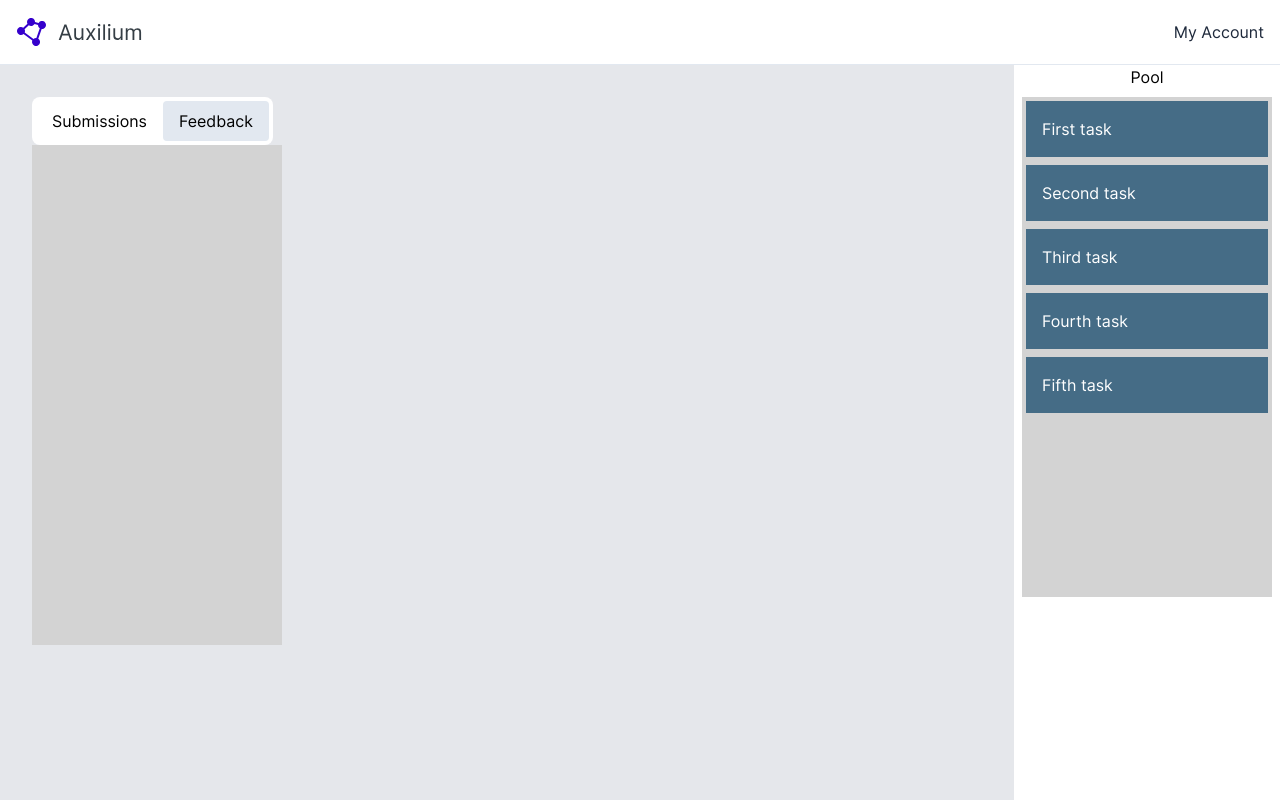
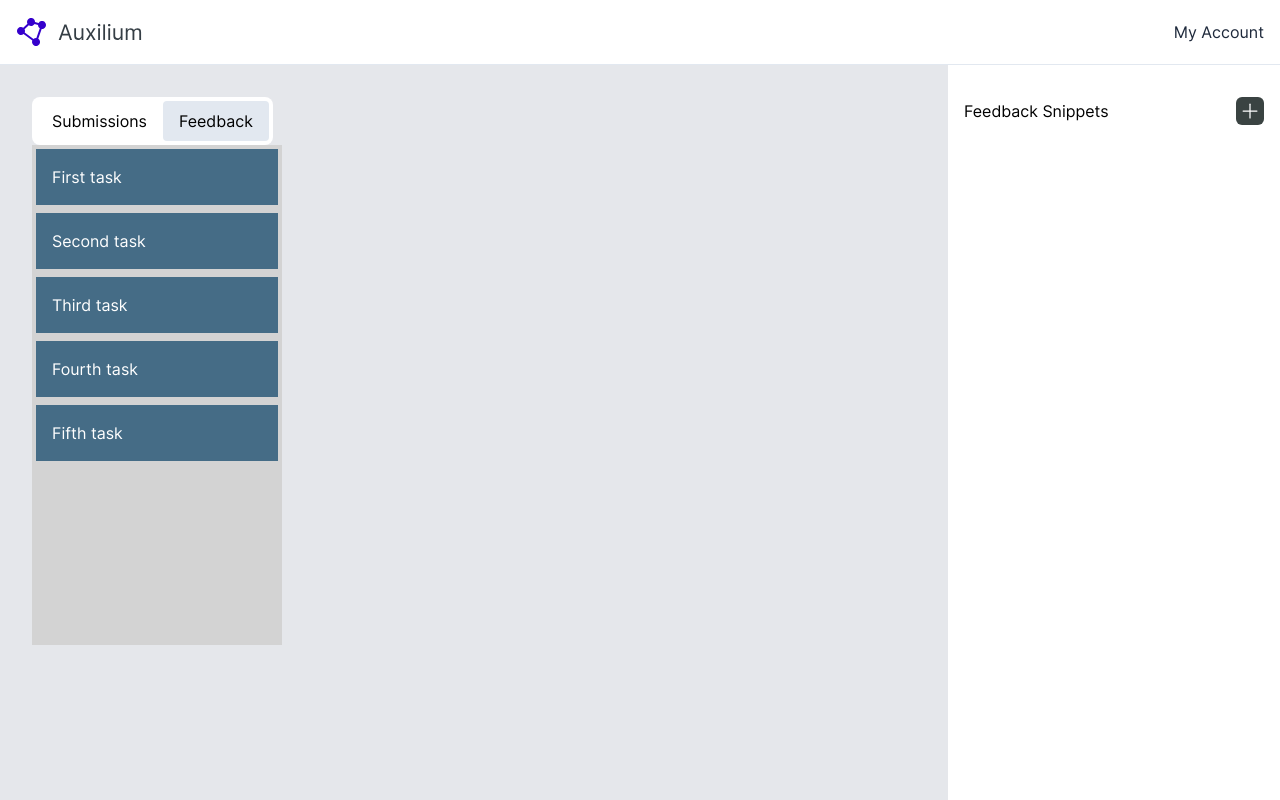
Before and after one commit to NilsHellwig/FeedbackPool-Prototyping, a React (Create React App) app in the folder prototype3/: page /feedback in a window 1280 px wide. Built offline with nearby package versions, Linux system fonts and the light colour scheme.

Commit message:
clean up header

```diff
--- a/prototype3/src/pages/FeedbackDashboard.tsx
+++ b/prototype3/src/pages/FeedbackDashboard.tsx
@@ -5,8 +5,9 @@ import { Header } from "../components/Header";
 import { AssignmentItem } from "../components/AssignmentItem";
 import { IAssignment } from "../types";
 import { useState } from "react";
-import { DotsSixVertical } from "phosphor-react";
+import { DotsSixVertical, Plus } from "phosphor-react";
 import uuid from "react-uuid";
+import cx from "classnames";
 
 const itemsFromBackend = [
   { id: uuid(), content: "First task" },
@@ -76,67 +77,6 @@ export const FeedbackDashboard = () => {
           <main className="flex-grow bg-gray-200 p-8">
             <DashboardNav />
             <section className="flex flex-col items-start max-w-7xl m-auto space-y-8">
-                <Droppable
-                  droppableId={"sidebar"}
-                  key={columns["sidebar"].name}>
-                  {(provided, snapshot) => {
-                    return (
-                      <div
-                        {...provided.droppableProps}
-                        ref={provided.innerRef}
-                        style={{
-                          background: snapshot.isDraggingOver
-                            ? "lightblue"
-                            : "lightgrey",
-                          padding: 4,
-                          width: 250,
-                          minHeight: 500,
-                        }}>
-                        {columns["sidebar"].items.map((item: any, index) => {
-                          return (
-                            <Draggable
-                              key={item.id}
-                              draggableId={item.id}
-                              index={index}>
-                              {(provided, snapshot) => {
-                                return (
-                                  <div
-                                    ref={provided.innerRef}
-                                    {...provided.draggableProps}
-                                    {...provided.dragHandleProps}
-                                    style={{
-                                      userSelect: "none",
-                                      padding: 16,
-                                      margin: "0 0 8px 0",
-                                      minHeight: "50px",
-                                      backgroundColor: snapshot.isDragging
-                                        ? "#263B4A"
-                                        : "#456C86",
-                                      color: "white",
-                                      ...provided.draggableProps.style,
-                                    }}>
-                                    {item.content}
-                                  </div>
-                                );
-                              }}
-                            </Draggable>
-                          );
-                        })}
-                        {provided.placeholder}
-                      </div>
-                    );
-                  }}
-                </Droppable>
-            </section>
-          </main>
-          <div
-            style={{
-              display: "flex",
-              flexDirection: "column",
-              alignItems: "center",
-            }}>
-            <h2>{columns["pool"].name}</h2>
-            <div style={{ margin: 8 }}>
               <Droppable droppableId={"pool"} key={columns["pool"].name}>
                 {(provided, snapshot) => {
                   return (
@@ -186,6 +126,61 @@ export const FeedbackDashboard = () => {
                   );
                 }}
               </Droppable>
+            </section>
+          </main>
+          <div className="flex flex-col p-4">
+            <div className="flex justify-between flex-row items-center py-4">
+              <span className="text-base">Feedback Snippets</span>
+              <div className="p-1 bg-darkGrey rounded-md cursor-pointer">
+                <Plus className="text-white" size={20} />
+              </div>
+            </div>
+
+            <div className="h-full">
+              <Droppable droppableId={"sidebar"} key={columns["sidebar"].name}>
+                {(provided, snapshot) => {
+                  return (
+                    <div
+                      {...provided.droppableProps}
+                      ref={provided.innerRef}
+                      className={cx("w-[300px] h-full p-2", {
+                        "bg-offWhite rounded-md": snapshot.isDraggingOver,
+                      })}>
+                      {columns["sidebar"].items.map((item: any, index) => {
+                        return (
+                          <Draggable
+                            key={item.id}
+                            draggableId={item.id}
+                            index={index}>
+                            {(provided, snapshot) => {
+                              return (
+                                <div
+                                  ref={provided.innerRef}
+                                  {...provided.draggableProps}
+                                  {...provided.dragHandleProps}
+                                  style={{
+                                    userSelect: "none",
+                                    padding: 16,
+                                    margin: "0 0 8px 0",
+                                    minHeight: "50px",
+                                    backgroundColor: snapshot.isDragging
+                                      ? "#263B4A"
+                                      : "#456C86",
+                                    color: "white",
+                                    ...provided.draggableProps.style,
+                                  }}>
+                                  {item.content}
+                                </div>
+                              );
+                            }}
+                          </Draggable>
+                        );
+                      })}
+                      {provided.placeholder}
+                    </div>
+                  );
+                }}
+              </Droppable>
             </div>
           </div>
         </div>
--- a/prototype3/tailwind.config.js
+++ b/prototype3/tailwind.config.js
@@ -2,7 +2,43 @@
 module.exports = {
   content: ["./src/**/*.{js,jsx,ts,tsx}"],
   theme: {
-    extend: {},
+    extend: {
+      colors: {
+        transparent: "transparent",
+        white: "#fff",
+        lowWhite: "#FCFCFC",
+        offWhite: "#F5F5F5",
+        lightGrey: "#E4E4E4",
+        mediumGrey: "#565656",
+        darkGrey: "#3A4342",
+        black: "#000",
+        darkPurple: "#3F3F67",
+        lightPurple: "#DDDDE6",
+        darkPetrol: "#375C62",
+        lightPetrol: "#C2E3E9",
+        vibrantRed: "#FF3939",
+        darkRed: "#810000",
+        mediumRed: "#FFCACA",
+        lightRed: "#FFEDED",
+        darkOrange: "#894200",
+        lightOrange: "#FFF1E3",
+        vibrantGreen: "#64E08E",
+        darkGreen: "#007552",
+        lightGreen: "#E6EAD5",
+        clay: "#7E919A",
+        marker: {
+          red: "#FCA5A5",
+          orange: "#FDBA74",
+          yellow: "#FDE047",
+          green: "#86EFAC",
+          blue: "#93C5FD",
+          purple: "#D8B4FE",
+        },
+        transitionProperty: {
+          width: "width",
+        },
+      },
+    },
   },
   plugins: [],
 };
```
